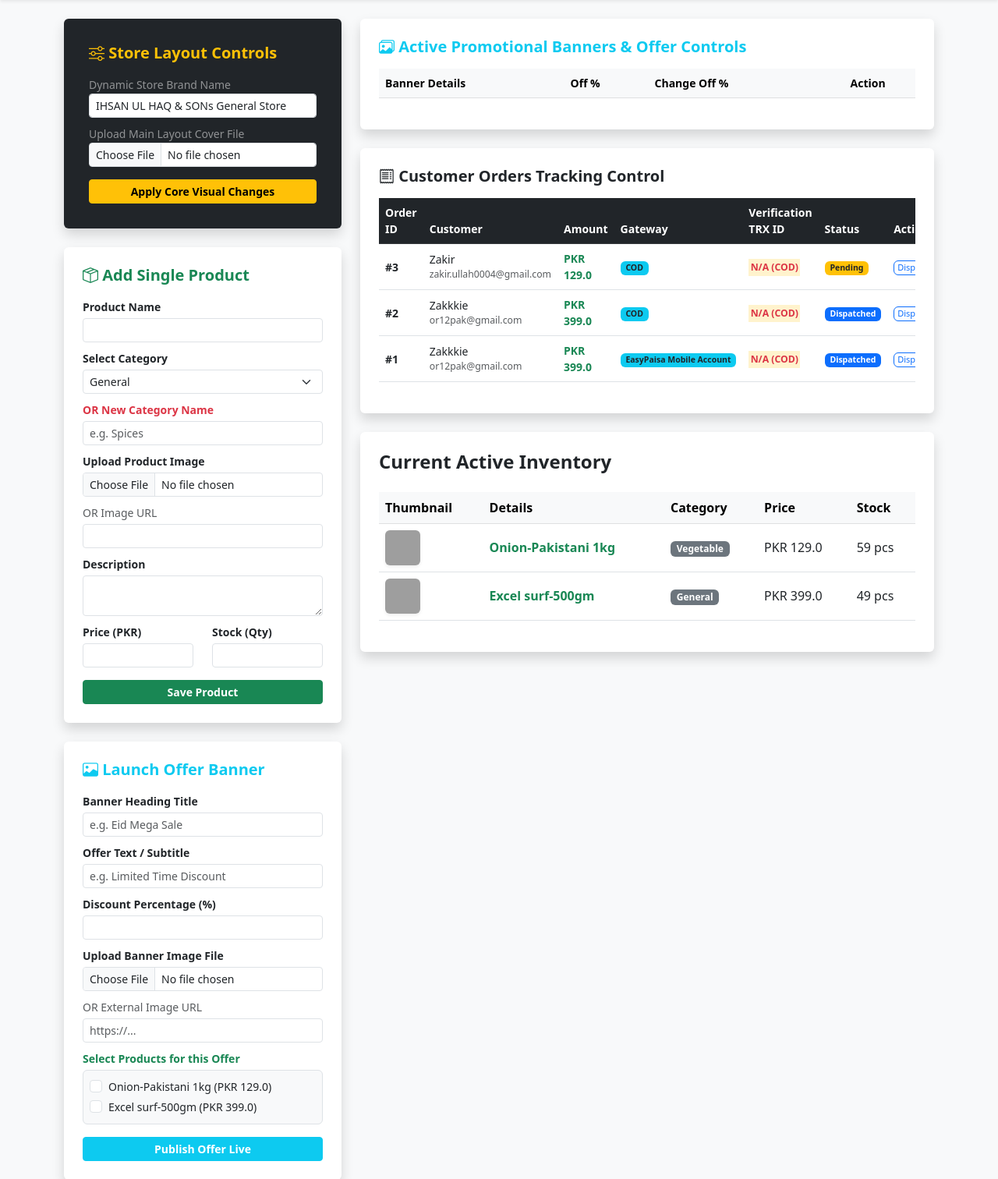
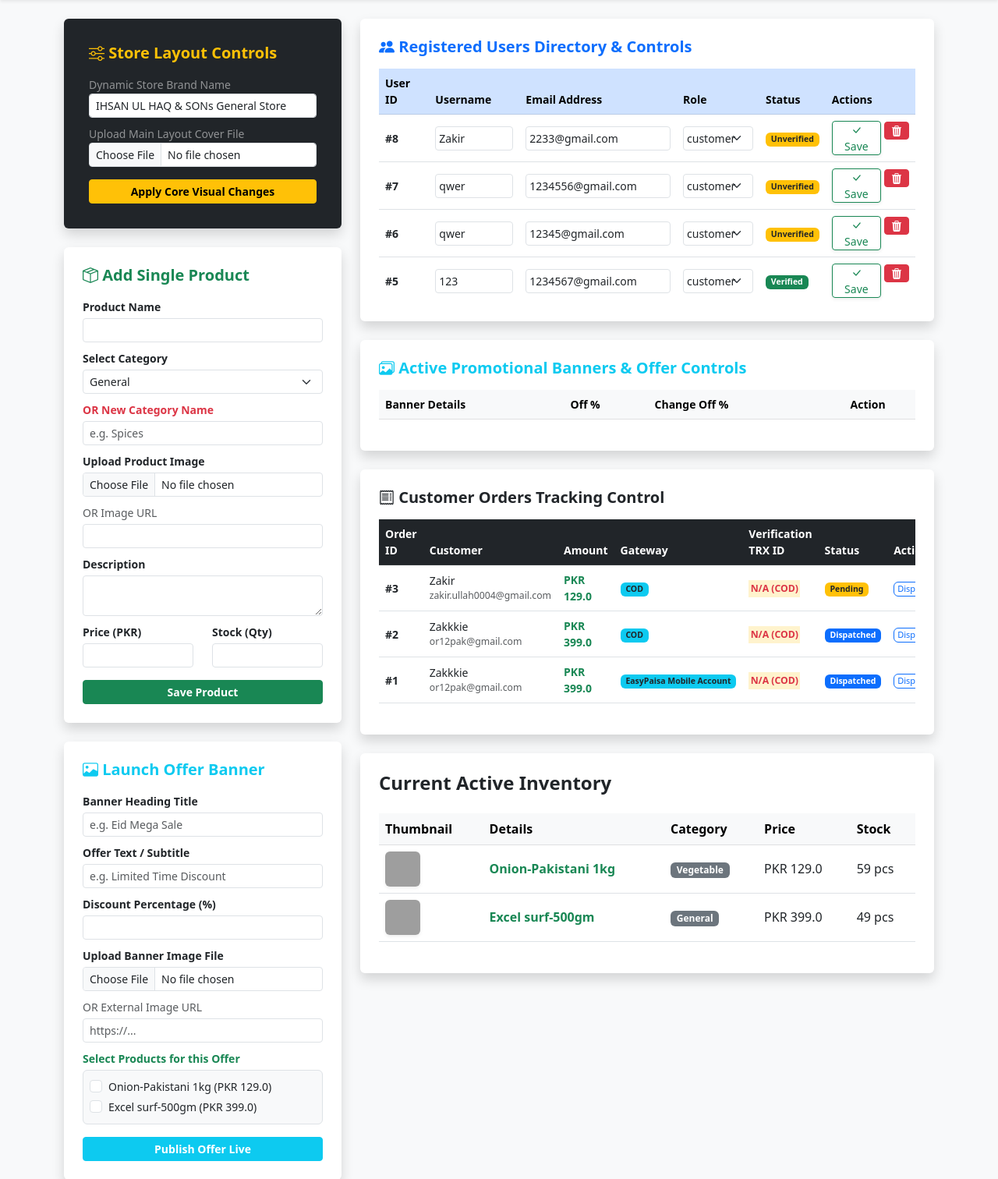
Before and after one commit to zakir04-app/ihsanulhaqandsons, a Flask app: page /admin/dashboard in a window 1280 px wide. Shown: the part 86-1598 px from the top of the page at 78% size. Run offline with Flask 3, Linux system fonts and the light colour scheme; a user stored in the database is signed in; data comes from the database, SQL or seed files in the repository; data that the repository does not hold is empty; grey boxes are pictures that could not be loaded.

Commit message:
Add User Data View, Edit, and Delete functionality to Admin Panel

```diff
--- a/routes/admin.py
+++ b/routes/admin.py
@@ -1,4 +1,3 @@
-# routes/admin.py
 import os
 import csv
 import io
@@ -79,17 +78,50 @@ def dashboard():
     cursor.execute("SELECT COUNT(*) as count FROM orders WHERE status = 'Pending'")
     total_orders = cursor.fetchone()['count']
 
+    # --- FETCH USER DATA FOR ADMIN ---
+    cursor.execute("SELECT id, username, email, role, is_verified FROM users ORDER BY id DESC")
+    users = cursor.fetchall()
+
     conn.close()
-    return render_template('admin_dashboard.html', products=products, categories=categories, banners=banners, orders=orders, total_orders=total_orders)
+    return render_template('admin_dashboard.html', products=products, categories=categories, banners=banners, orders=orders, total_orders=total_orders, users=users)
 
-# NEW FEATURE: Direct Template Downloader Generator
+# --- USER MANAGEMENT ROUTES (EDIT & DELETE) ---
+@admin_bp.route('/user/edit/<int:user_id>', methods=['POST'])
+def edit_user(user_id):
+    if not is_admin(): return redirect(url_for('auth.login'))
+
+    username = request.form.get('username').strip()
+    email = request.form.get('email').strip()
+    role = request.form.get('role').strip()
+
+    conn = get_db_connection()
+    cursor = conn.cursor()
+    cursor.execute("UPDATE users SET username = ?, email = ?, role = ? WHERE id = ?", (username, email, role, user_id))
+    conn.commit()
+    conn.close()
+
+    flash(f"User #{user_id} account details successfully update ho gayi hain!", 'success')
+    return redirect(url_for('admin.dashboard'))
+
+@admin_bp.route('/user/delete/<int:user_id>', methods=['POST'])
+def delete_user(user_id):
+    if not is_admin(): return redirect(url_for('auth.login'))
+
+    conn = get_db_connection()
+    cursor = conn.cursor()
+    cursor.execute("DELETE FROM users WHERE id = ?", (user_id,))
+    conn.commit()
+    conn.close()
+
+    flash("User account successfully delete kar diya gaya hai!", 'warning')
+    return redirect(url_for('admin.dashboard'))
+
 @admin_bp.route('/bulk-template', methods=['GET'])
 def download_template():
     if not is_admin(): return redirect(url_for('auth.login'))
 
     output = io.StringIO()
     writer = csv.writer(output)
-    # Correct columns recognized by our parser block
     writer.writerow(['name', 'description', 'price', 'stock', 'image_url', 'category'])
     writer.writerow(['Sufi Sun Oil 1L', 'Pure cooking oil batch A', '520.00', '100', 'https://example.com/oil.jpg', 'Cooking Essentials'])
     writer.writerow(['Tapal Danedar 430g', 'Premium leaf strong tea', '680.00', '50', '', 'Beverages'])
--- a/templates/admin_dashboard.html
+++ b/templates/admin_dashboard.html
@@ -1,9 +1,8 @@
-<!-- templates/admin_dashboard.html -->
 {% extends "base.html" %}
 
 {% block content %}
 <div class="row">
-    <!-- Left Hand Side Side Controls Panel Column -->
+    <!-- Left Hand Side Controls Panel -->
     <div class="col-md-4 mb-4">
         <!-- GLOBAL CMS SETTINGS COMPONENT -->
         <div class="card bg-dark text-white shadow border-0 p-3 mb-4">
@@ -72,7 +71,7 @@
             </div>
         </div>
 
-        <!-- FIXED RE-INTEGRATED PROMOTIONAL OFFER BANNER CREATOR CARD -->
+        <!-- OFFER BANNER CREATOR CARD -->
         <div class="card shadow border-0 mt-4 border-info">
             <div class="card-body p-4">
                 <h5 class="fw-bold text-info mb-3"><i class="bi bi-image"></i> Launch Offer Banner</h5>
@@ -134,6 +133,59 @@
 
     <!-- Right Side Content Dataset Column -->
     <div class="col-md-8">
+        <!-- USER MANAGEMENT CONTROL PANEL (NEW FEATURE) -->
+        <div class="card shadow border-0 p-4 mb-4 border-primary">
+            <h5 class="fw-bold text-primary mb-3"><i class="bi bi-people-fill"></i> Registered Users Directory & Controls</h5>
+            <div class="table-responsive" style="max-height: 300px; overflow-y: auto;">
+                <table class="table table-hover align-middle small">
+                    <thead class="table-primary">
+                        <tr>
+                            <th>User ID</th>
+                            <th>Username</th>
+                            <th>Email Address</th>
+                            <th>Role</th>
+                            <th>Status</th>
+                            <th>Actions</th>
+                        </tr>
+                    </thead>
+                    <tbody>
+                        {% for user in users %}
+                        <tr>
+                            <td class="fw-bold">#{{ user.id }}</td>
+                            <td>
+                                <form id="user-form-{{ user.id }}" action="{{ url_for('admin.edit_user', user_id=user.id) }}" method="POST" class="d-flex gap-1">
+                                    <input type="text" name="username" class="form-control form-control-sm px-1" value="{{ user.username }}" style="width: 100px;" required>
+                            </td>
+                            <td>
+                                    <input type="email" name="email" class="form-control form-control-sm px-1" value="{{ user.email }}" required>
+                            </td>
+                            <td>
+                                    <select name="role" class="form-select form-select-sm px-1" style="width: 90px;">
+                                        <option value="customer" {% if user.role == 'customer' %}selected{% endif %}>customer</option>
+                                        <option value="admin" {% if user.role == 'admin' %}selected{% endif %}>admin</option>
+                                    </select>
+                            </td>
+                            <td>
+                                <span class="badge {% if user.is_verified %}bg-success{% else %}bg-warning text-dark{% endif %}">
+                                    {{ 'Verified' if user.is_verified else 'Unverified' }}
+                                </span>
+                            </td>
+                            <td>
+                                <div class="d-flex gap-1">
+                                    <button type="submit" class="btn btn-sm btn-outline-success py-0 px-2 shadow-sm" title="Save Changes"><i class="bi bi-check-lg"></i> Save</button>
+                                </form>
+                                    <form action="{{ url_for('admin.delete_user', user_id=user.id) }}" method="POST" onsubmit="return confirm('Is user account ko Hamesha ke liye Delete karna chahte hain?');">
+                                        <button type="submit" class="btn btn-sm btn-danger py-0 px-2" title="Delete User"><i class="bi bi-trash3-fill"></i></button>
+                                    </form>
+                                </div>
+                            </td>
+                        </tr>
+                        {% endfor %}
+                    </tbody>
+                </table>
+            </div>
+        </div>
+
         <!-- Active Banners Panel List Controls -->
         <div class="card shadow border-0 p-4 mb-4">
             <h5 class="fw-bold text-info mb-3"><i class="bi bi-images"></i> Active Promotional Banners & Offer Controls</h5>
```
